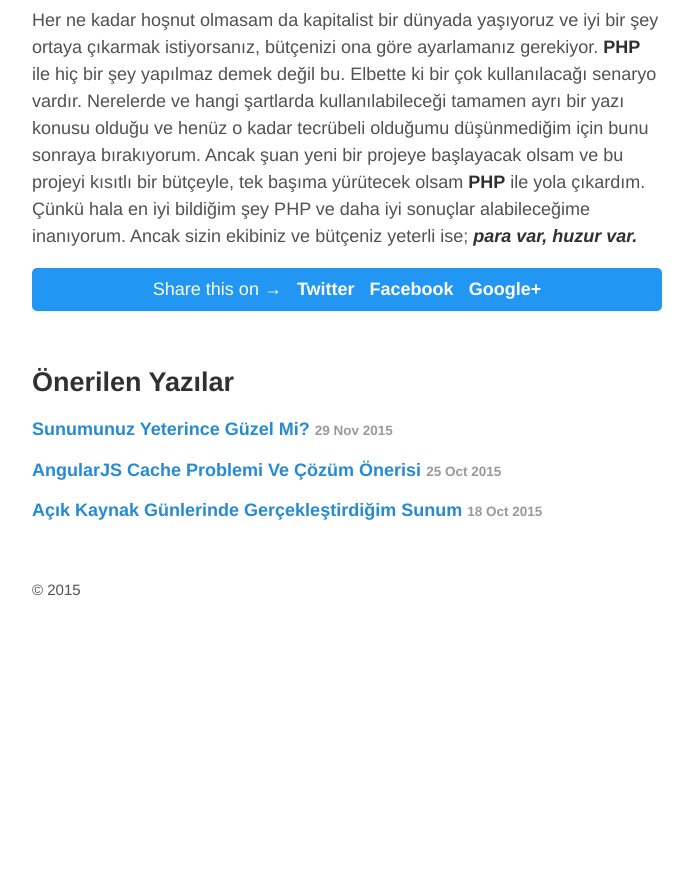
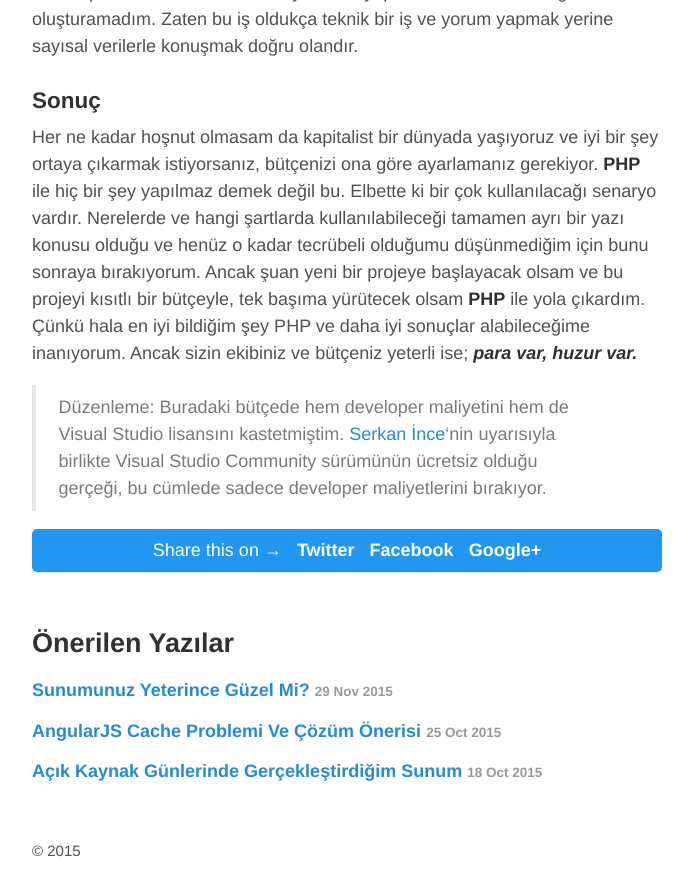
Before and after one commit to ozziest/ozziest.github.io, a Jekyll site: the page built from _posts/2015-12-10-php-to-c-sharp.md, in a window 1280 px wide and 900 px high, scrolled down 2813 px. Shown: the top 896 px of the window, without its empty margins (293-986 px from the left). Built offline with Jekyll 4.4.1, drawn with Linux system fonts in a browser that asks for light colours; comment, search, counter and statistics services are not loaded; before the commit the page ends 3452 px from its top, so only the background shows below that; some of the changed text lies outside the part shown.

Commit message:
Blog post was edited.

```diff
--- a/_posts/2015-12-10-php-to-c-sharp.md
+++ b/_posts/2015-12-10-php-to-c-sharp.md
@@ -30,6 +30,8 @@
 
 **C#** ile uygulama geliştirecekseniz tek çıkar yol var: **Visual Studio**. Evet **Visual Studio Code**'dan haberim var ve **Microsoft**'un open source hamlelerinden sonra diğer platformlar için geliştirdiği bazı araçları da denedim ancak **C#** gibi bir dil ve **.NET** gibi bir framework ve bileşenlerini `henüz` kaldırabilecek durumda olduklarını düşünmüyorum. Bu nedenle **.NET** dünyasında sizin handikapınızı oluşturacak şey **Visual Studio**'dur, çünkü lisans ücreti ödemek zorundasınızdır.
 
+> Düzeltme: [Serkan İnce](http://twitter.com/serkanince444) uyardı; **Visual Studio Community** sürümü tamamen ücretsizmiş. Bu ek bilgiyle birlikte Visual Studio'yu bir avantaj olarak değerlendirmek gerekiyor.
+
 ### İşletim Sistemi
 
 **PHP** ile uygulama geliştirken işletim sistemi size sorun çıkarmaz ancak **Visual Studio Code** harici diğer **VS** sürümleri **Windows** dışında çalışmadığı ve bir üst bölümde de belirttiğim gibi **Windows** harici platformlar için geliştirilenler henüz (bence) yeterli olmadığı için geliştirme aşamasında **Windows**'a muhtaç kalırsınız. Uzun lafın kısası; ***büyük geçmiş olsun***.
@@ -57,3 +59,5 @@
 ### Sonuç
 
 Her ne kadar hoşnut olmasam da kapitalist bir dünyada yaşıyoruz ve iyi bir şey ortaya çıkarmak istiyorsanız, bütçenizi ona göre ayarlamanız gerekiyor. **PHP** ile hiç bir şey yapılmaz demek değil bu. Elbette ki bir çok kullanılacağı senaryo vardır. Nerelerde ve hangi şartlarda kullanılabileceği tamamen ayrı bir yazı konusu olduğu ve henüz o kadar tecrübeli olduğumu düşünmediğim için bunu sonraya bırakıyorum. Ancak şuan yeni bir projeye başlayacak olsam ve bu projeyi kısıtlı bir bütçeyle, tek başıma yürütecek olsam **PHP** ile yola çıkardım. Çünkü hala en iyi bildiğim şey PHP ve daha iyi sonuçlar alabileceğime inanıyorum. Ancak sizin ekibiniz ve bütçeniz yeterli ise; ***para var, huzur var.***
+
+> Düzenleme: Buradaki bütçede hem developer maliyetini hem de Visual Studio lisansını kastetmiştim. [Serkan İnce](http://twitter.com/serkanince444)'nin uyarısıyla birlikte Visual Studio Community sürümünün ücretsiz olduğu gerçeği, bu cümlede sadece developer maliyetlerini bırakıyor.
```
